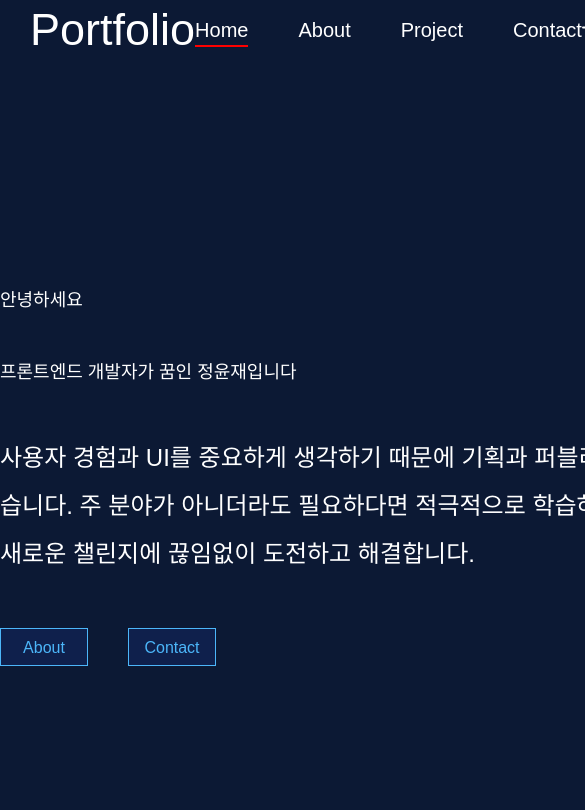
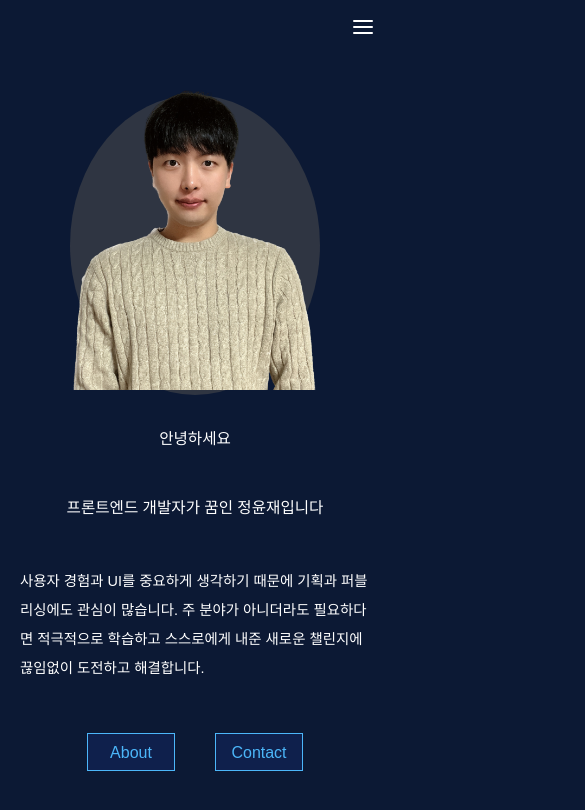
Before and after one commit to operland55/Portfolio, a React (Vite) app: page / in a window 390 px wide. Shown: the top 810 px of the page, 585 px wide, since content can reach past the window. Built offline with nearby package versions, Linux system fonts and the light colour scheme.

Commit message:
💬 Edit Mobile -> Tablet

```diff
--- a/src/Components/Element.tsx
+++ b/src/Components/Element.tsx
@@ -17,7 +17,7 @@ export const Container = styled.div`
 	margin: 0 auto;
 	color: ${(props) => props.theme.textColor};
 	background-color: ${(props) => props.theme.bgColor};
-	@media ${(props) => props.theme.mobile} {
+	@media ${(props) => props.theme.tablet} {
 		width: 1440px;
 		padding: 114px 0;
 	}
@@ -32,7 +32,7 @@ export const MenuIcon = styled.div`
 		color: ${(props) => props.theme.textColor};
 		font-size: 24px;
 	}
-	@media ${(props) => props.theme.mobile} {
+	@media ${(props) => props.theme.tablet} {
 		display: none;
 	}
 `;
@@ -50,7 +50,7 @@ export const ImgBox = styled.div`
 		object-fit: cover;
 	}
 
-	@media ${(props) => props.theme.mobile} {
+	@media ${(props) => props.theme.tablet} {
 		width: 500px;
 		height: 500px;
 		margin-top: 0;
--- a/src/Components/Header.tsx
+++ b/src/Components/Header.tsx
@@ -13,12 +13,12 @@ interface Border {
 	borderBottom?: string;
 }
 const Nav = styled.header`
-	display:none;
+	display: none;
 	position: relative;
 	transition: opacity 1s ease-in-out;
 
-	@media ${(props) => props.theme.mobile} {
-		display:block;
+	@media ${(props) => props.theme.tablet} {
+		display: block;
 		width: 100%;
 		position: fixed;
 		top: 0px;
@@ -39,7 +39,7 @@ const NavChild = styled(FlexBox)`
 const Title = styled.h1`
 	width: 170px;
 	font-size: 32px;
-	@media ${(props) => props.theme.mobile} {
+	@media ${(props) => props.theme.tablet} {
 		font-size: 45px;
 	}
 `;
@@ -47,7 +47,7 @@ const Items = styled(FlexBox)`
 	gap: 50px;
 	flex-direction: row;
 	visibility: hidden;
-	@media ${(props) => props.theme.mobile} {
+	@media ${(props) => props.theme.tablet} {
 		visibility: visible;
 	}
 `;
--- a/src/Components/Home.tsx
+++ b/src/Components/Home.tsx
@@ -7,9 +7,7 @@ const Wrapper = styled.div`
 function Home() {
 	return (
 		<Wrapper>
-			<div>
-				<Main />
-			</div>
+			<Main />
 		</Wrapper>
 	);
 }
--- a/src/Components/Menu.tsx
+++ b/src/Components/Menu.tsx
@@ -13,7 +13,7 @@ const MenuContents = styled.div`
 	height: 100%;
 	background-color: ${(props) => props.theme.bgColor};
 	z-index: 100;
-	@media ${(props) => props.theme.mobile} {
+	@media ${(props) => props.theme.tablet} {
 		visibility: hidden;
 	}
 `;
@@ -42,6 +42,7 @@ function Menu() {
 	};
 
 	const itemMove = (e: string) => {
+		setBtn(false);
 		e === "Home" ? navigate(`/`) : navigate(`/${e}`);
 	};
 	return (
--- a/src/Components/Project.tsx
+++ b/src/Components/Project.tsx
@@ -10,16 +10,14 @@ const Title = styled.h1`
 	color: ${(props) => props.theme.textColor};
 	font-size: 35px;
 `;
-const Content = styled.div`
-	padding: 50px;
-`;
+const Content = styled.div``;
 const Items = styled(motion.ul)`
 	margin: 0 auto;
 	padding-top: 30px;
 	display: grid;
 	grid-template-columns: repeat(1, 1fr);
 	gap: 20px 0px;
-	@media ${(props) => props.theme.mobile} {
+	@media ${(props) => props.theme.tablet} {
 		grid-template-columns: repeat(3, 1fr);
 	}
 `;
@@ -38,7 +36,7 @@ const Item = styled(motion.li)`
 		width: 100%;
 		height: 100%;
 	}
-	@media ${(props) => props.theme.mobile} {
+	@media ${(props) => props.theme.tablet} {
 	}
 `;
 const ProjectName = styled.p`
@@ -71,7 +69,7 @@ const BigProject = styled(motion.div)`
 	right: 0;
 	margin: 0 auto;
 	background-color: black;
-	@media ${(props) => props.theme.mobile} {
+	@media ${(props) => props.theme.tablet} {
 		width: 40vw;
 		height: 80vh;
 
--- a/src/Components/ProjectDetail.tsx
+++ b/src/Components/ProjectDetail.tsx
@@ -6,7 +6,7 @@ import { FlexBox } from "./Element";
 import TomorrowSite from "../assets/Tomorrow-Home-Desk.jpg";
 const Content = styled.div`
 	padding: 25px;
-	@media ${(props) => props.theme.mobile} {
+	@media ${(props) => props.theme.tablet} {
 		height: 100%;
 	}
 `;
@@ -18,7 +18,7 @@ const ImgBox = styled.div`
 		height: 100%;
 		object-fit: cover;
 	}
-	@media ${(props) => props.theme.mobile} {
+	@media ${(props) => props.theme.tablet} {
 		height: 50vh;
 	}
 `;
@@ -32,7 +32,7 @@ const Period = styled.p`
 	span {
 		color: gray;
 	}
-	@media ${(props) => props.theme.mobile} {
+	@media ${(props) => props.theme.tablet} {
 	}
 `;
 const Introduce = styled.p`
```
Also changed, not shown: src/Components/About.tsx (+7 -7 lines), src/Components/Main.tsx (+6 -6 lines).
